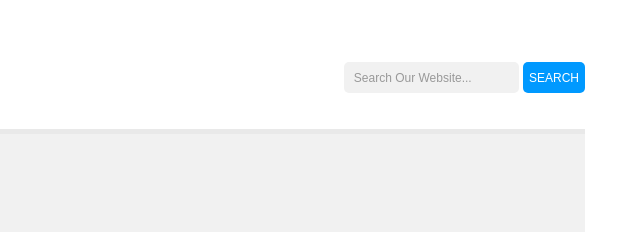
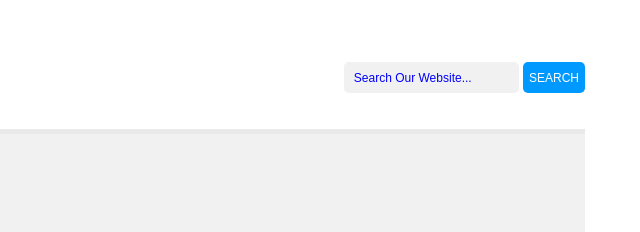
Before and after one commit to ingavaranaviciute/nd5-fotosopas-, a plain HTML site: page index.html in a window 1280 px wide. Shown: the part 148-380 px from the top of the page, 423-1063 px from the left. Drawn offline with Linux system fonts and the light colour scheme.

Commit message:
pakeista kintamojo "placeholder" spalva i melyna

```diff
--- a/style.scss
+++ b/style.scss
@@ -154,7 +154,7 @@ header{
 
 }
 
-$placeholderColor: #999999;
+$placeholderColor: blue;
 
 ::-webkit-input-placeholder { /* Chrome/Opera/Safari */
   color: $placeholderColor;
```
Also changed, not shown: style.css, 1 other file.
